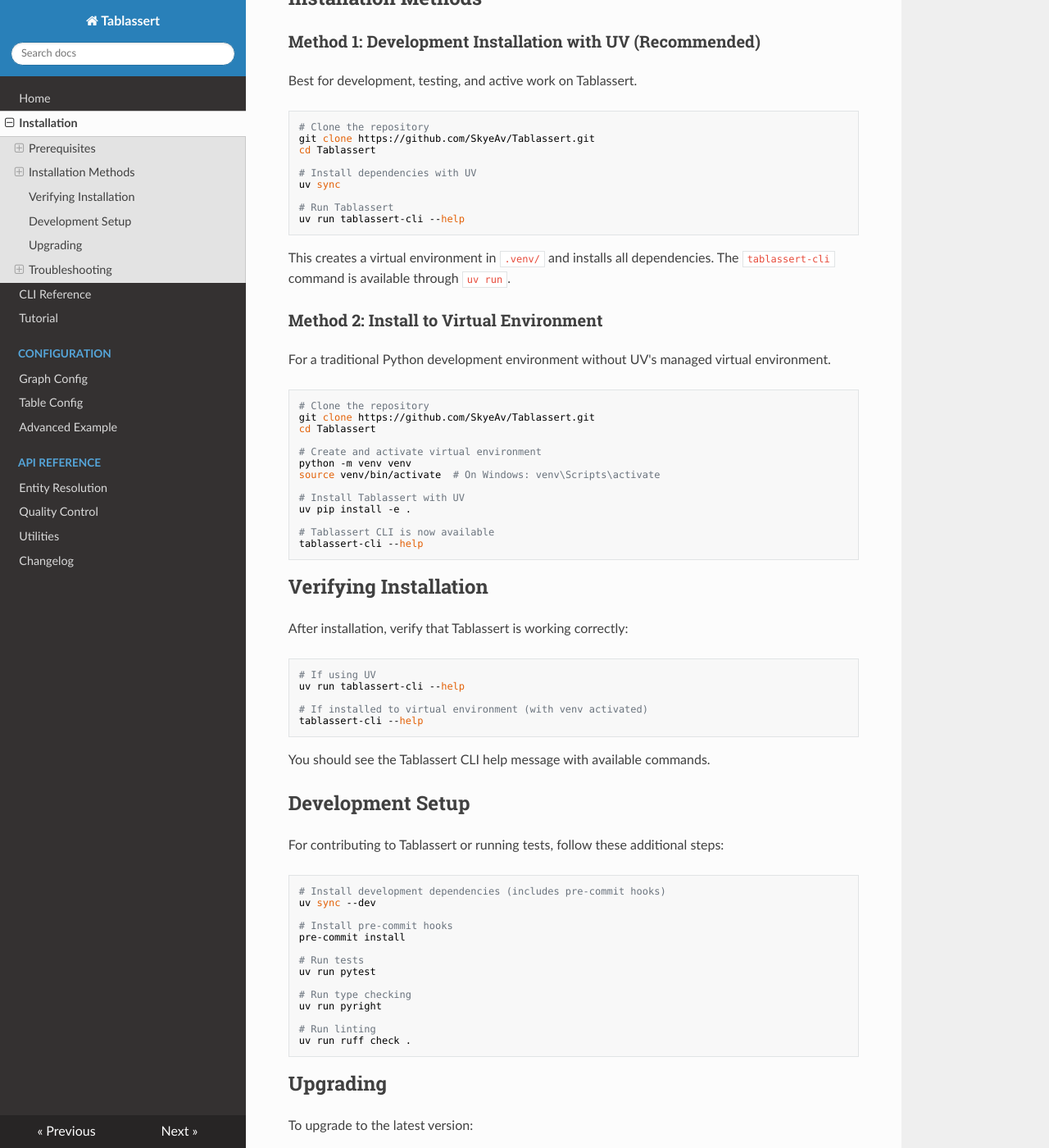
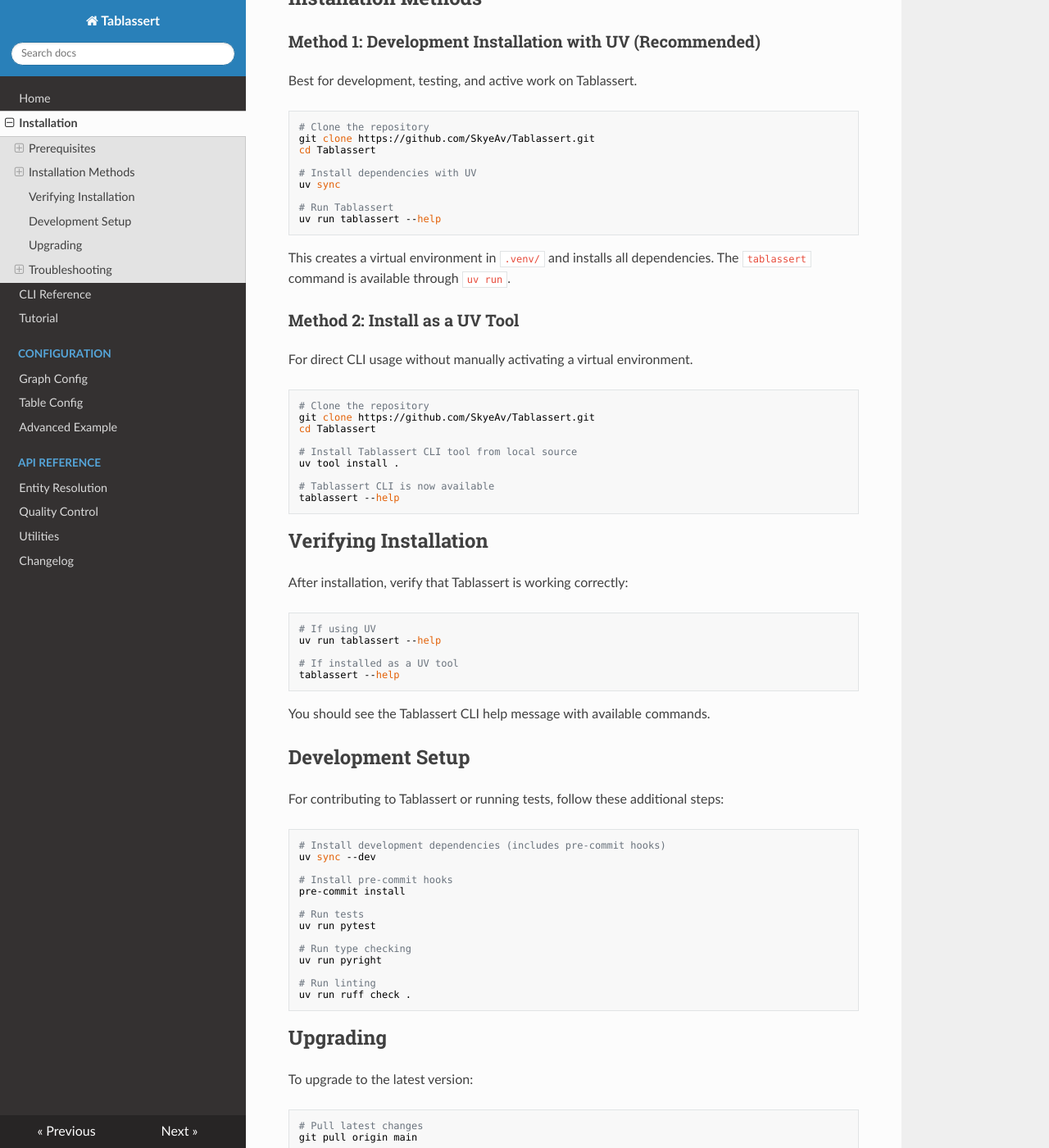
Before and after one commit to SkyeAv/Tablassert3.0.0, an MkDocs documentation site: the page built from docs/installation.md, in a window 1280 px wide and 1400 px high, scrolled down 607 px. Shown: the whole window at 82% size. Built offline with MkDocs 1.6.1, drawn with Linux system fonts in a browser that asks for light colours; nearby versions of some CDN libraries.

Commit message:
docs: replace tablassert-cli with tablassert in docs

````diff
--- a/docs/installation.md
+++ b/docs/installation.md
@@ -37,29 +37,25 @@ cd Tablassert
 uv sync
 
 # Run Tablassert
-uv run tablassert-cli --help
+uv run tablassert --help
 ```
 
-This creates a virtual environment in `.venv/` and installs all dependencies. The `tablassert-cli` command is available through `uv run`.
+This creates a virtual environment in `.venv/` and installs all dependencies. The `tablassert` command is available through `uv run`.
 
-### Method 2: Install to Virtual Environment
+### Method 2: Install as a UV Tool
 
-For a traditional Python development environment without UV's managed virtual environment.
+For direct CLI usage without manually activating a virtual environment.
 
 ```bash
 # Clone the repository
 git clone https://github.com/SkyeAv/Tablassert.git
 cd Tablassert
 
-# Create and activate virtual environment
-python -m venv venv
-source venv/bin/activate  # On Windows: venv\Scripts\activate
-
-# Install Tablassert with UV
-uv pip install -e .
+# Install Tablassert CLI tool from local source
+uv tool install .
 
 # Tablassert CLI is now available
-tablassert-cli --help
+tablassert --help
 ```
 
 ## Verifying Installation
@@ -68,10 +64,10 @@ After installation, verify that Tablassert is working correctly:
 
 ```bash
 # If using UV
-uv run tablassert-cli --help
+uv run tablassert --help
 
-# If installed to virtual environment (with venv activated)
-tablassert-cli --help
+# If installed as a UV tool
+tablassert --help
 ```
 
 You should see the Tablassert CLI help message with available commands.
````
Also changed, not shown: CHANGELOG.md (+3 -3 lines), README.md (+7 -11 lines), docs/cli.md (+8 -8 lines), docs/configuration/graph.md (+1 -1 lines), docs/index.md (+1 -1 lines), docs/tutorial.md (+1 -1 lines).
